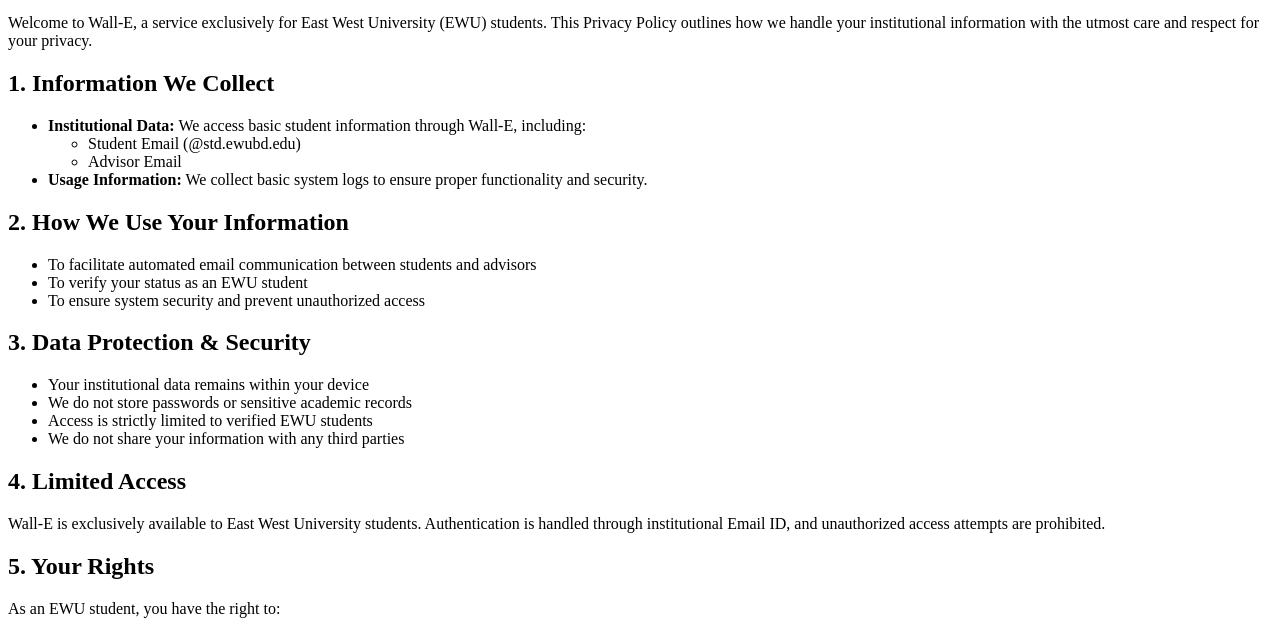
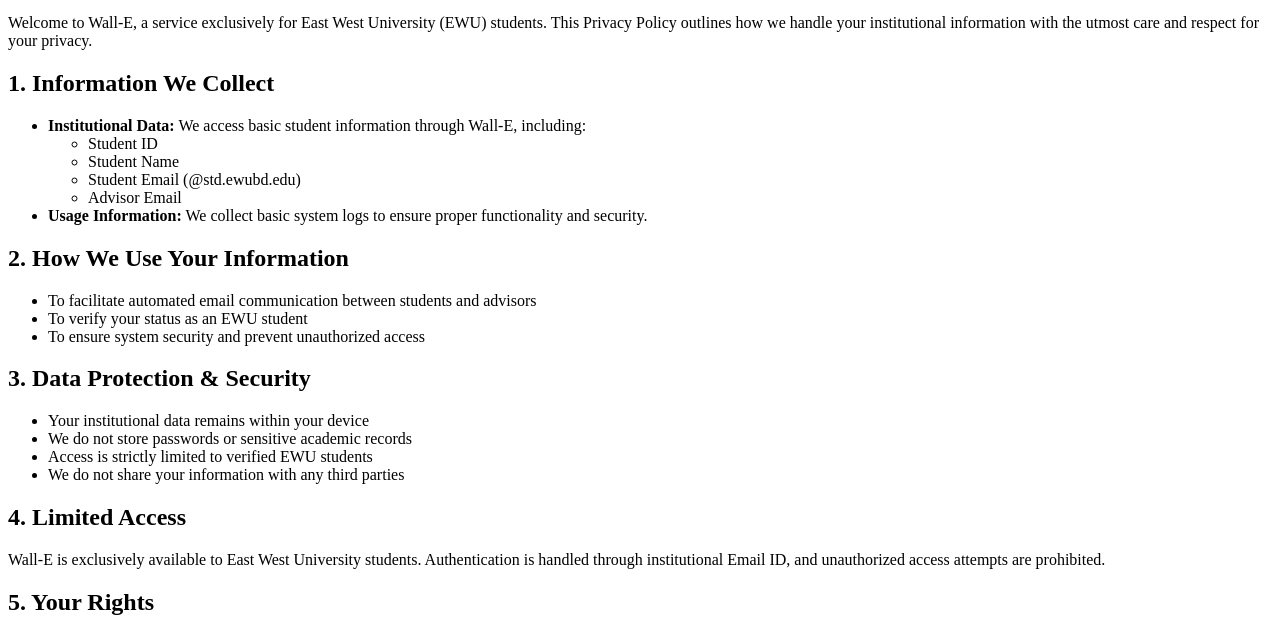
Before and after one commit to AbrarShakhi/Wall-E, a plain HTML site: page docs/index.html in a window 1280 px wide. Shown: the part 126-757 px from the top of the page. Drawn offline with Linux system fonts and the light colour scheme.

Commit message:
Update index.html

```diff
--- a/docs/index.html
+++ b/docs/index.html
@@ -17,6 +17,8 @@
             <ul>
                 <li><strong>Institutional Data:</strong> We access basic student information through Wall-E, including:
                     <ul>
+                        <li>Student ID</li>
+                        <li>Student Name</li>
                         <li>Student Email (@std.ewubd.edu)</li>
                         <li>Advisor Email</li>
                     </ul>
```
